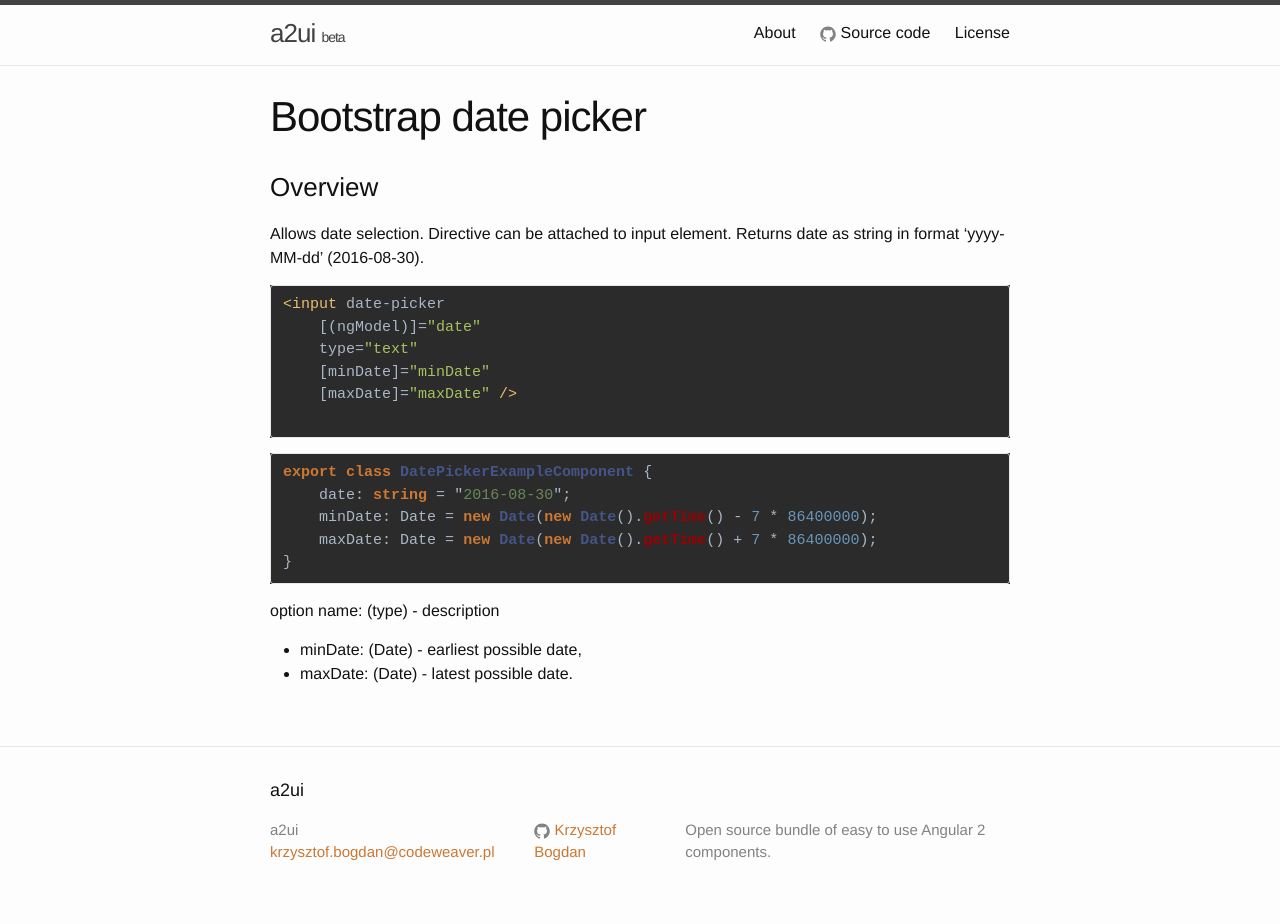
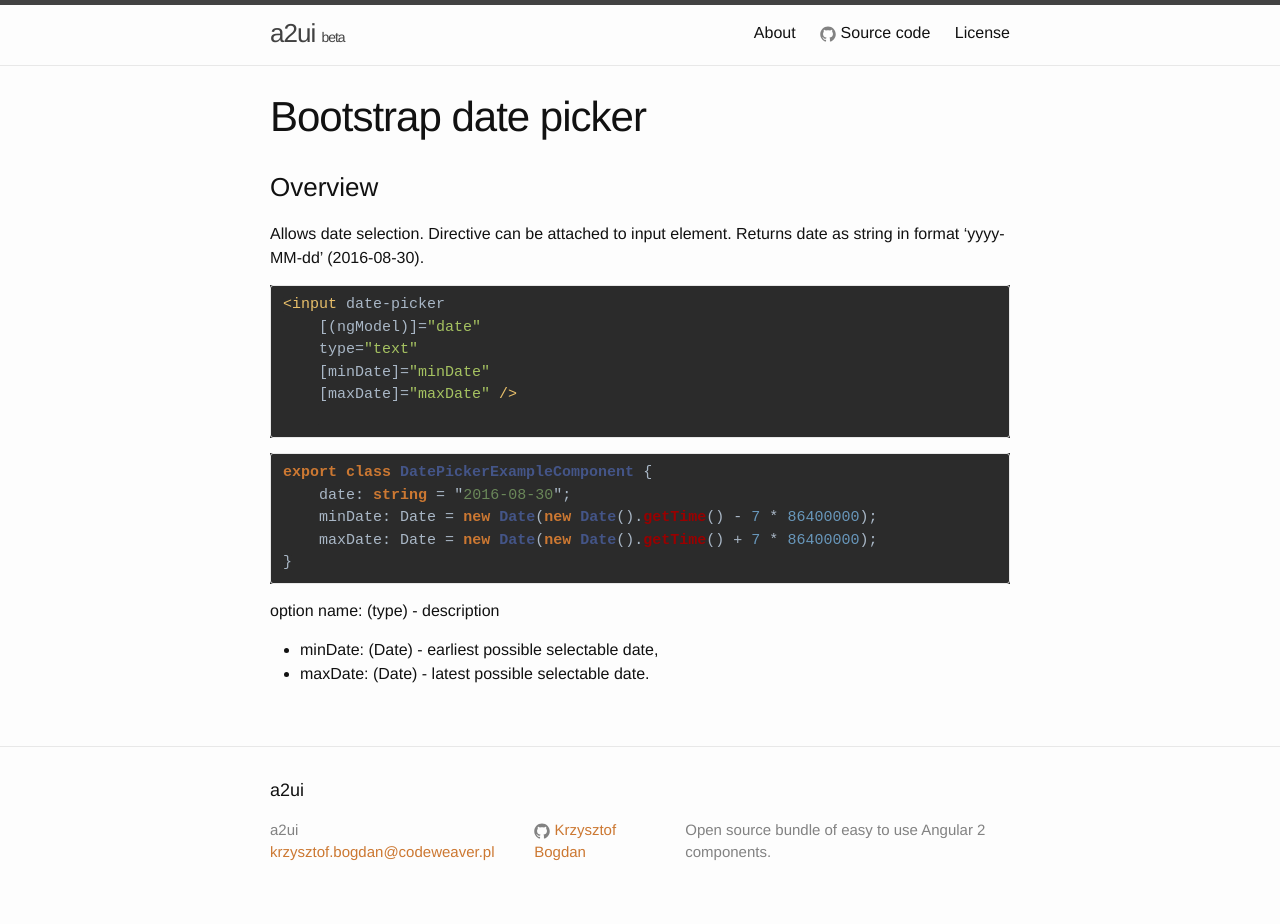
Before and after one commit to a2ui/a2ui, a Jekyll site: the page built from documentation/bootstrap/date-picker.md, in a window 1280 px wide. Built offline with Jekyll 4.4.1, drawn with Linux system fonts in a browser that asks for light colours; comment, search, counter and statistics services are not loaded.

Commit message:
Add more specific comment on min/max option

```diff
--- a/documentation/bootstrap/date-picker.md
+++ b/documentation/bootstrap/date-picker.md
@@ -32,5 +32,5 @@
 
 option name: (type) - description
 
-* minDate: (Date) - earliest possible date,
-* maxDate: (Date) - latest possible date.
+* minDate: (Date) - earliest possible selectable date,
+* maxDate: (Date) - latest possible selectable date.
```
